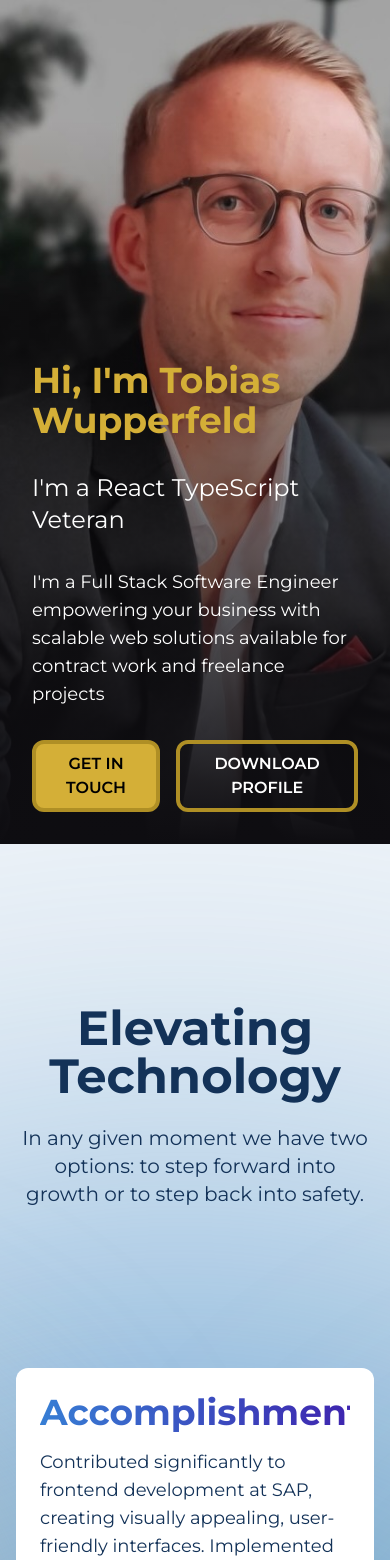
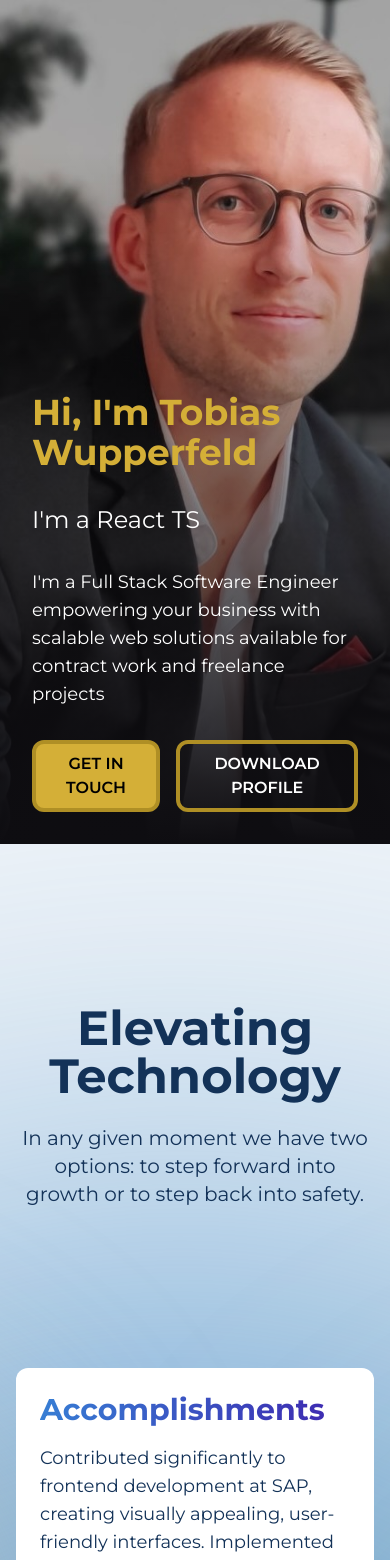
Before and after one commit to tobiaswu/react-dev-as-a-service, a Next.js app: page / in a window 390 px wide. Shown: the top 1560 px of the page. Built offline with nearby package versions, Linux system fonts and the light colour scheme.

Commit message:
fix: small ui glitches

```diff
--- a/src/components/HeroSection/HeroSection.tsx
+++ b/src/components/HeroSection/HeroSection.tsx
@@ -20,7 +20,7 @@
               1000,
               "I'm a IT Consultant",
               1000,
-              "I'm a React TypeScript Veteran",
+              "I'm a React TS Veteran",
               1000,
               "I'm a AI Enthusiast",
               500,
--- a/src/components/SkillSection/SkillSection.tsx
+++ b/src/components/SkillSection/SkillSection.tsx
@@ -9,7 +9,7 @@
     <section className="mt-40 grid md:grid-cols-2 gap-5 px-4">
       <div className="flex flex-col lg:flex-row md:col-span-2 rounded-xl overflow-scroll bg-white bg-[url(/)] bg-stretch md:bg-cover">
         <div className="flex-[4] p-6 md:p-16">
-          <h3 className="text-4xl mb-4 font-bold bg-gradient-to-r from-azure to-palatinate_blue-400 text-transparent bg-clip-text">
+          <h3 className="sm:text-4xl text-3xl mb-4 font-bold bg-gradient-to-r from-azure to-palatinate_blue-400 text-transparent bg-clip-text">
             Accomplishments
           </h3>
           <p className="text-azure-200 mb-6 text-lg">
```
